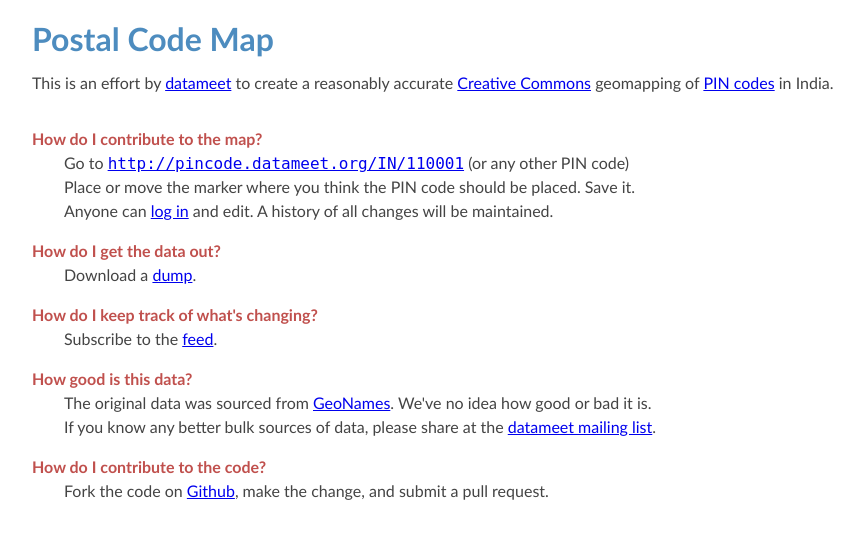
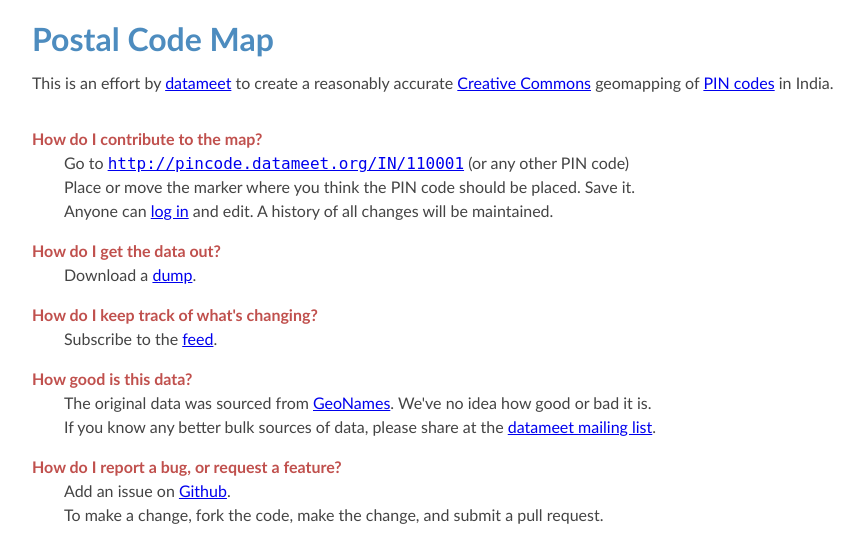
Before and after one commit to sanand0/pincode, a Django app: template template/index.html in a window 1280 px wide. Shown: the top 539 px of the page, without its empty margins (183-1047 px from the left). Run offline with Django 3.2, Linux system fonts and the light colour scheme; the template is opened without the code that fills it, so the values that code supplies are empty; some libraries are stand-ins or nearby versions.

Commit message:
Added note on how to report bugs

```diff
--- a/template/index.html
+++ b/template/index.html
@@ -23,8 +23,9 @@
  <dd>The original data was sourced from <a href="http://download.geonames.org/export/zip/">GeoNames</a>. We've no idea how good or bad it is.
      <br>If you know any better bulk sources of data, please share at the <a href="https://groups.google.com/group/datameet">datameet mailing list</a>.</dd>
 
- <dt>How do I contribute to the code?</dt>
- <dd>Fork the code on <a href="https://github.com/sanand0/pincode">Github</a>, make the change, and submit a pull request.</dd>
+ <dt>How do I report a bug, or request a feature?</dt>
+ <dd>Add an issue on <a href="https://github.com/sanand0/pincode">Github</a>.
+ <br>To make a change, fork the code, make the change, and submit a pull request.</dd>
 
 </dl>
 
```
